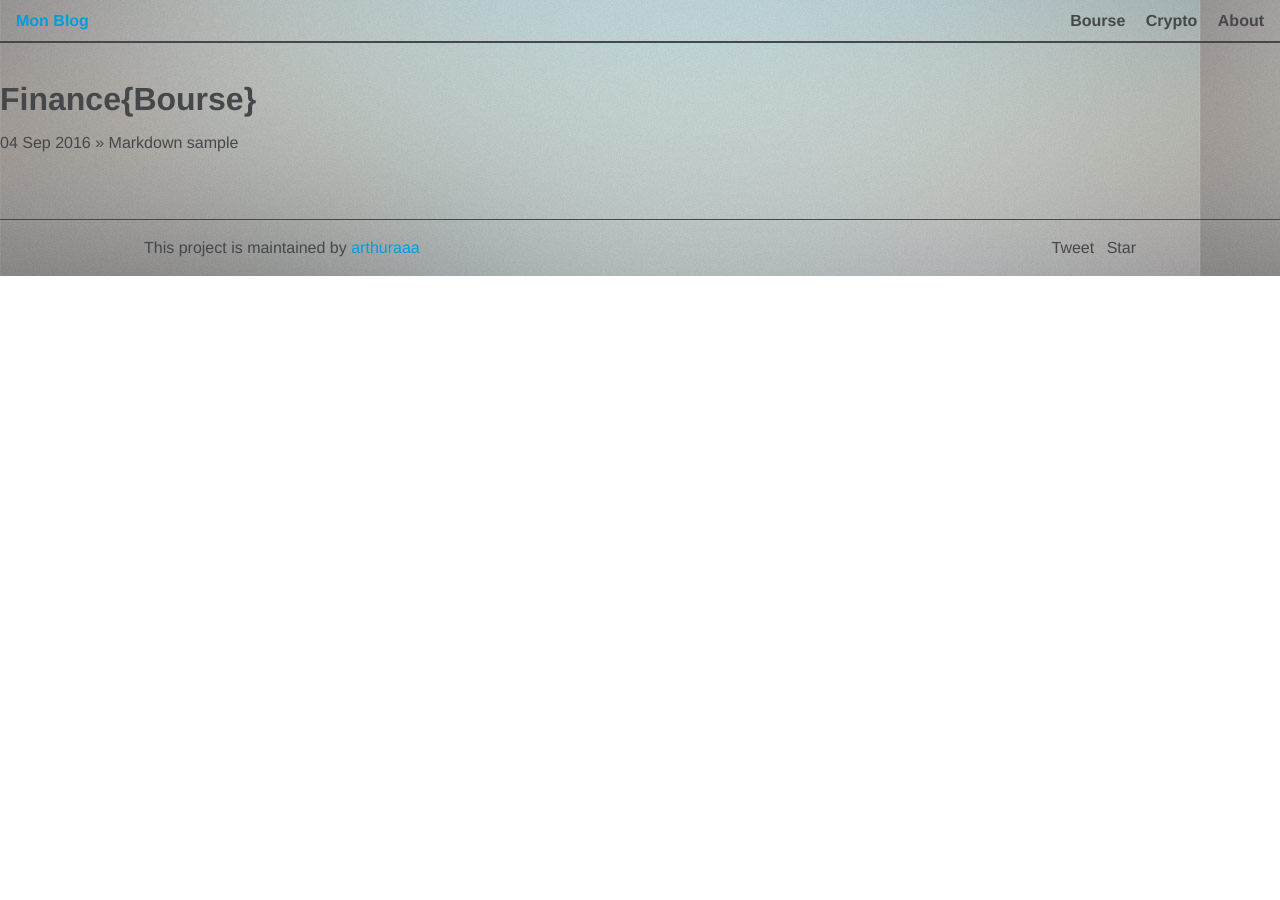
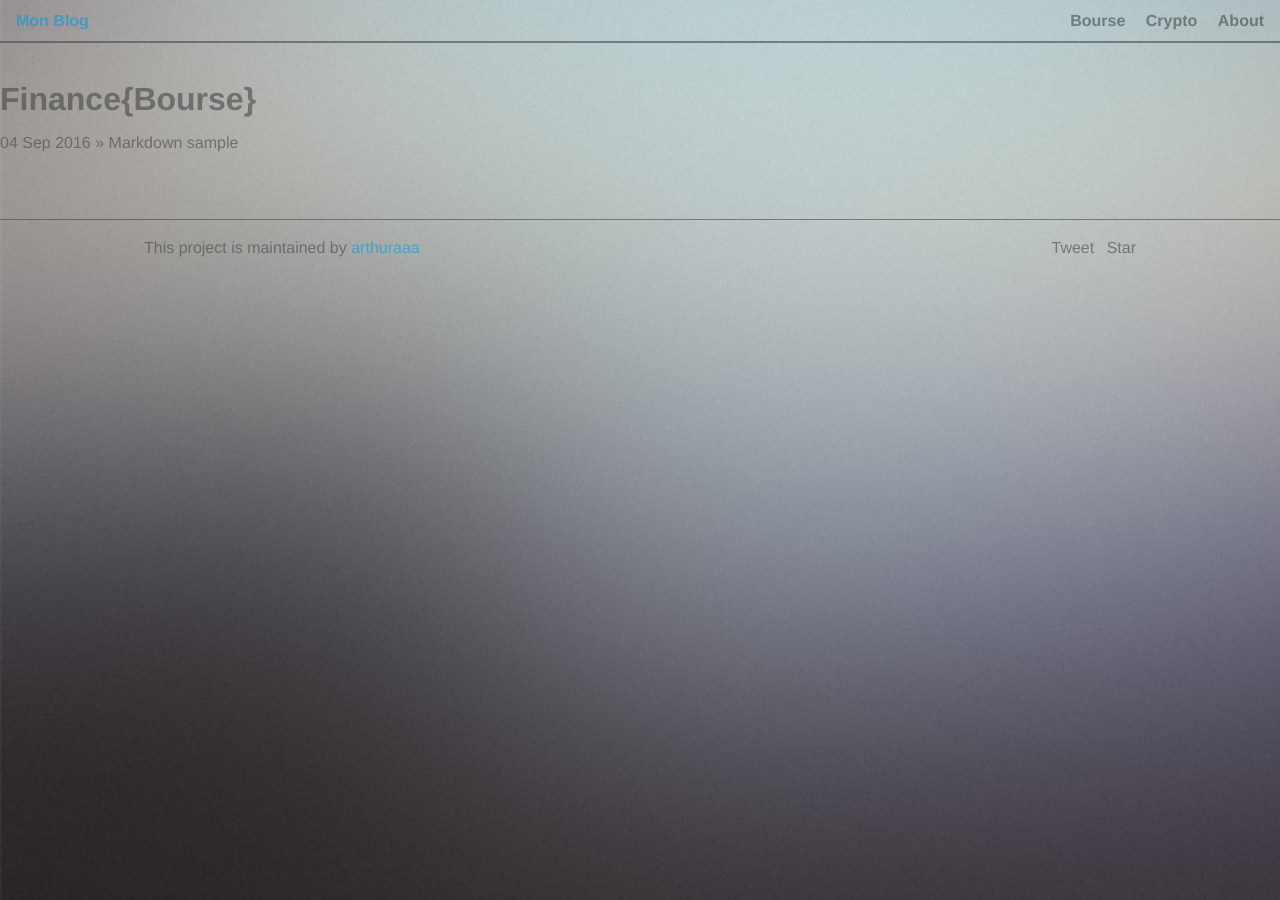
Before and after one commit to arthuraaa/arthuraaa.github.io, a Jekyll site: the page built from Bourse.html, in a window 1280 px wide. Built offline with Jekyll 4.4.1, drawn with Linux system fonts in a browser that asks for light colours; comment, search, counter and statistics services are not loaded.

Commit message:
edit commit

```diff
--- a/_layouts/default.html
+++ b/_layouts/default.html
@@ -2,8 +2,20 @@
 <html>
 
 
+    <head>
+    <style>
+    body {
+      background-image: url('{{ site.baseurl }}/assets/images/background_01.jpg');
+      background-repeat: no-repeat;
+      background-attachment: fixed;
+      background-size: cover;
+      opacity: 0.6;
 
-    <div style="background-image: url('{{ site.baseurl }}/assets/images/background_01.jpg');">
+    }
+    </style>
+    </head>
+
+
 
 
   {% include head.html %}
```
